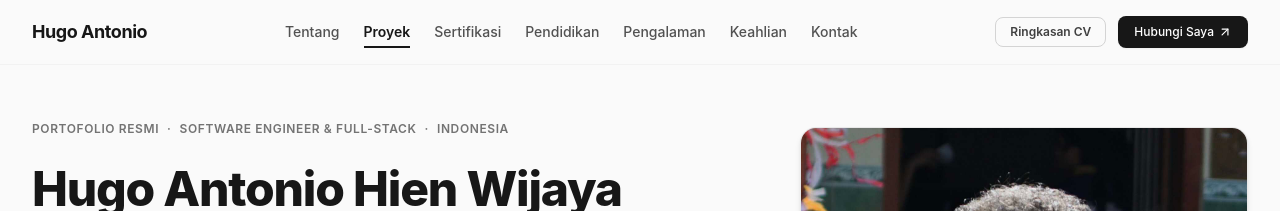
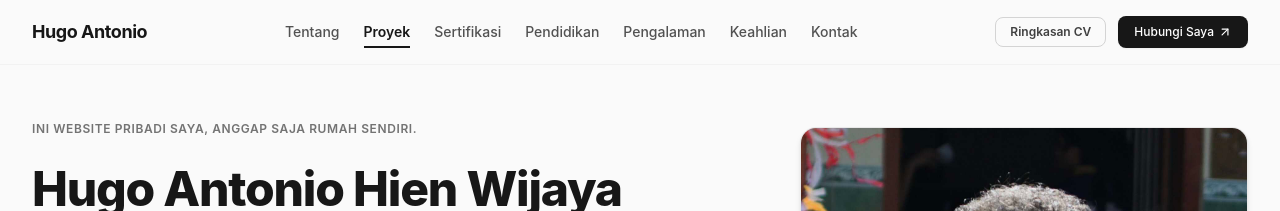
Before and after one commit to alberthugo17/alberthugo17.github.io, a React (Vite) app: page / in a window 1280 px wide. Shown: the top 211 px of the page. Built offline with nearby package versions, Linux system fonts and the light colour scheme.

Commit message:
Add wellcome text

```diff
--- a/src/components/HeroSection.tsx
+++ b/src/components/HeroSection.tsx
@@ -28,11 +28,7 @@ export const HeroSection: React.FC<HeroSectionProps> = ({
           >
             {/* Editorial Kicker */}
             <div className="flex items-center gap-2 text-xs font-semibold tracking-wider uppercase text-neutral-500 dark:text-neutral-400">
-              <span>Portofolio Resmi</span>
-              <span aria-hidden="true">·</span>
-              <span>Software Engineer & Full-Stack</span>
-              <span aria-hidden="true">·</span>
-              <span>Indonesia</span>
+              <span>Ini website pribadi saya, anggap saja rumah sendiri.</span>
             </div>
 
             {/* Headline with text-wrap: balance */}
```
